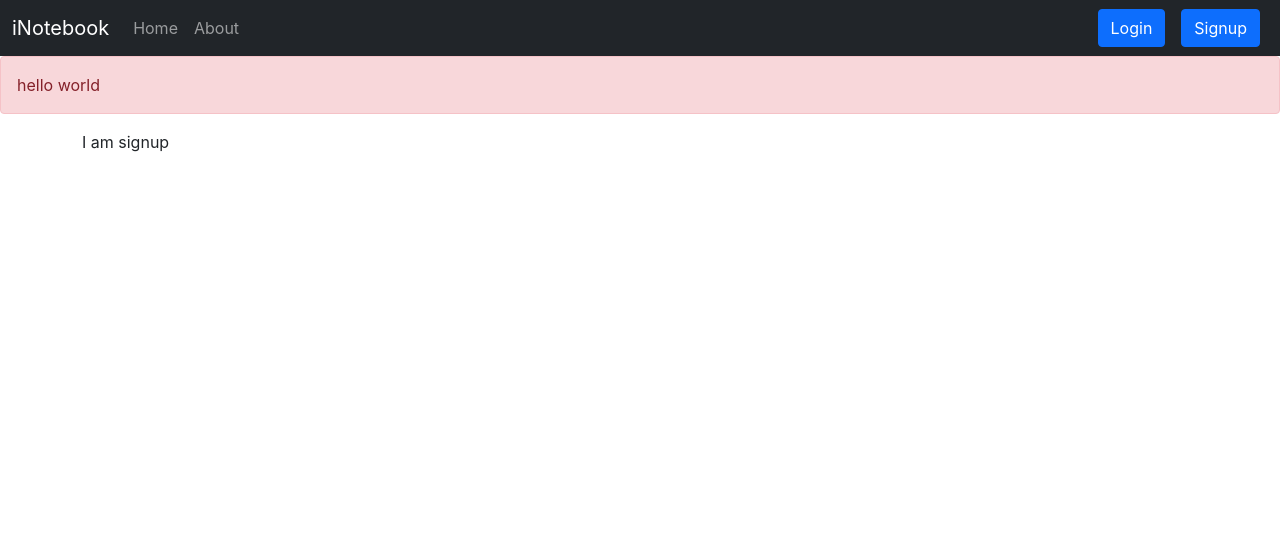
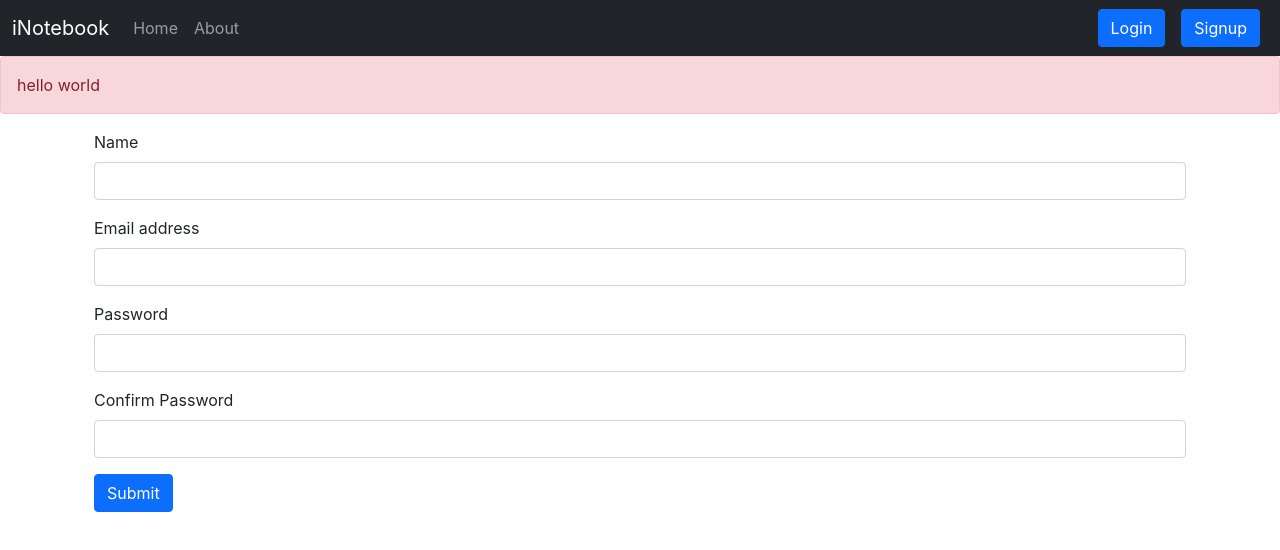
Before and after one commit to samarjit-singh/inotebook, a React (Create React App) app: page /signup in a window 1280 px wide. Shown: the top 550 px of the page. Built offline with nearby package versions, Linux system fonts and the light colour scheme.

Commit message:
added signup component

```diff
--- a/src/components/Signup.js
+++ b/src/components/Signup.js
@@ -1,7 +1,101 @@
-import React from "react";
+import React, { useState } from "react";
+import { useHistory, useNavigate } from "react-router-dom";
 
 const Signup = () => {
-  return <div>I am signup</div>;
+  const [credentials, setCredentials] = useState({
+    name: "",
+    email: "",
+    password: "",
+    cpassword: "",
+  });
+
+  const navigate = useNavigate();
+
+  const handleSubmit = async (e) => {
+    e.preventDefault();
+    const { name, email, password } = credentials;
+    const response = await fetch("http://localhost:5000/api/auth/createuser", {
+      method: "POST",
+      headers: {
+        "Content-Type": "application/json",
+      },
+      body: JSON.stringify({ name, email, password }),
+    });
+    const json = await response.json();
+    console.log(json);
+    if (json.success) {
+      // save the auth token and redirect
+      localStorage.setItem("token", json.authtoken);
+      // my use history hook was not working so i used navigate
+      // history.push("/");
+      navigate("/home");
+    } else {
+      alert("Invalid credentials");
+    }
+  };
+
+  const onChange = (e) => {
+    setCredentials({ ...credentials, [e.target.name]: e.target.value });
+  };
+
+  return (
+    <div className="container">
+      <form onSubmit={handleSubmit}>
+        <div className="mb-3">
+          <label htmlFor="name" className="form-label">
+            Name
+          </label>
+          <input
+            type="text"
+            className="form-control"
+            id="name"
+            name="name"
+            onChange={onChange}
+          />
+        </div>
+        <div className="mb-3">
+          <label htmlFor="email" className="form-label">
+            Email address
+          </label>
+          <input
+            type="email"
+            className="form-control"
+            id="email"
+            name="email"
+            aria-describedby="emailHelp"
+            onChange={onChange}
+          />
+        </div>
+        <div className="mb-3">
+          <label htmlFor="password" className="form-label">
+            Password
+          </label>
+          <input
+            type="password"
+            className="form-control"
+            id="password"
+            name="password"
+            onChange={onChange}
+          />
+        </div>
+        <div className="mb-3">
+          <label htmlFor="cpassword" className="form-label">
+            Confirm Password
+          </label>
+          <input
+            type="password"
+            className="form-control"
+            id="cpassword"
+            name="cpassword"
+            onChange={onChange}
+          />
+        </div>
+        <button type="submit" className="btn btn-primary">
+          Submit
+        </button>
+      </form>
+    </div>
+  );
 };
 
 export default Signup;
```
Also changed, not shown: 1 other file (tests, documents, lock files or other folders).
